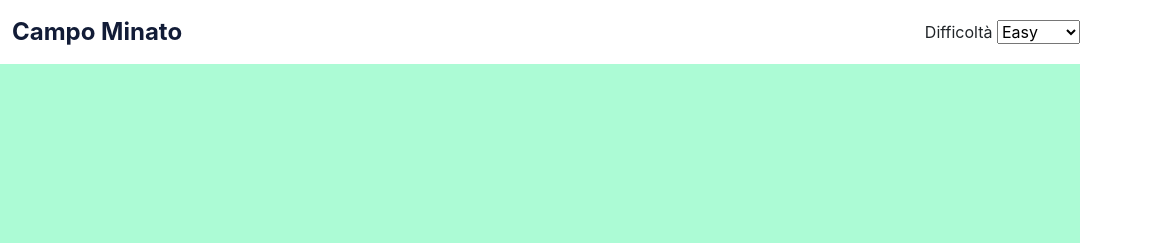
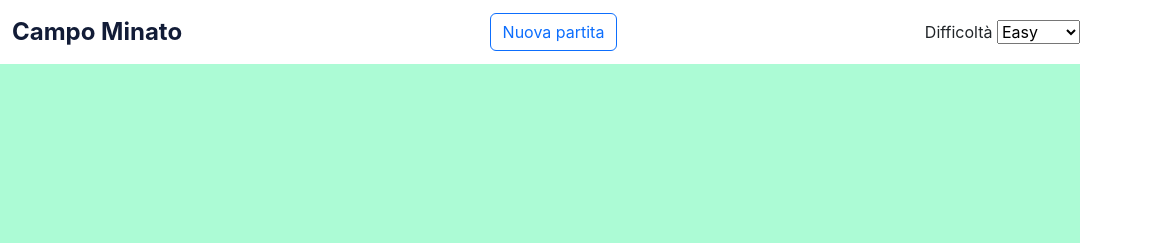
Before and after one commit to SAX-94/js-campominato-dom, a plain HTML site: page index.html in a window 1280 px wide. Shown: the top 243 px of the page, 118-1280 px from the left. Drawn offline with nearby package versions, Linux system fonts and the light colour scheme.

Commit message:
added new game button

```diff
--- a/index.html
+++ b/index.html
@@ -17,6 +17,9 @@
             <div class="d-flex align-items-center">
                 <img src="Logo.png" alt="logo Boolean">
                 <span class="game-title">Campo Minato</span>
+            </div>
+            <div>
+                <button class="btn btn-outline-primary" id="btn-new-game">Nuova partita</button>
             </div>
             <div>
                 <span>Difficoltà</span>
```
